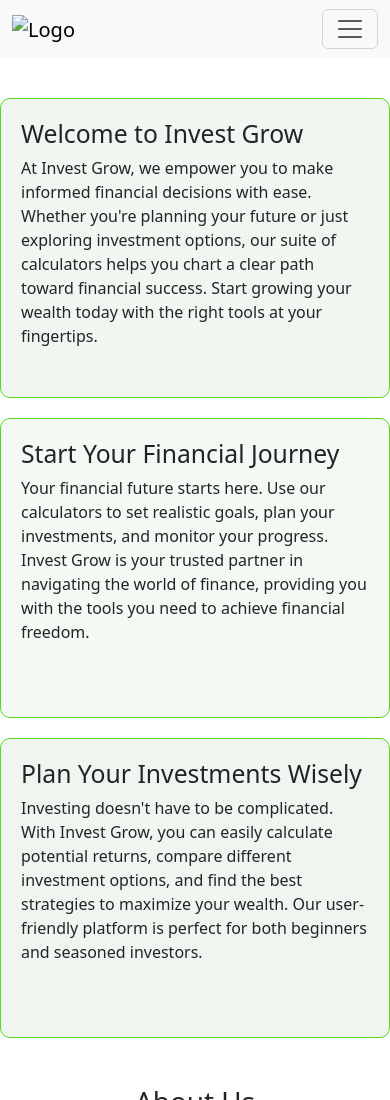
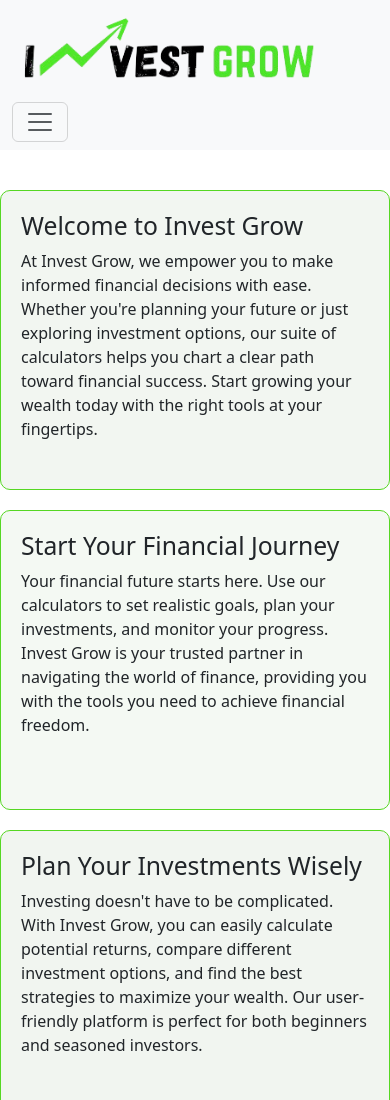
Before and after one commit to parasyam/InvestGrow, a plain HTML site: page index.html in a window 390 px wide. Shown: the top 1100 px of the page. Drawn offline with nearby package versions, Linux system fonts and the light colour scheme; the site is published under a folder, as on GitHub Pages, so addresses that start at the root find nothing.

```diff
--- a/index.html
+++ b/index.html
@@ -11,7 +11,7 @@
     <nav class="navbar navbar-expand-lg bg-body-tertiary">
         <div class="container-fluid">
             <a class="navbar-brand" href="#">
-                <img src="/logo-removebg-preview.png" alt="Logo">
+                <img src="./logo-removebg-preview.png" alt="Logo">
             </a>
             <button class="navbar-toggler" type="button" data-bs-toggle="collapse" data-bs-target="#navbarSupportedContent" aria-controls="navbarSupportedContent" aria-expanded="false" aria-label="Toggle navigation">
                 <span class="navbar-toggler-icon"></span>
```
